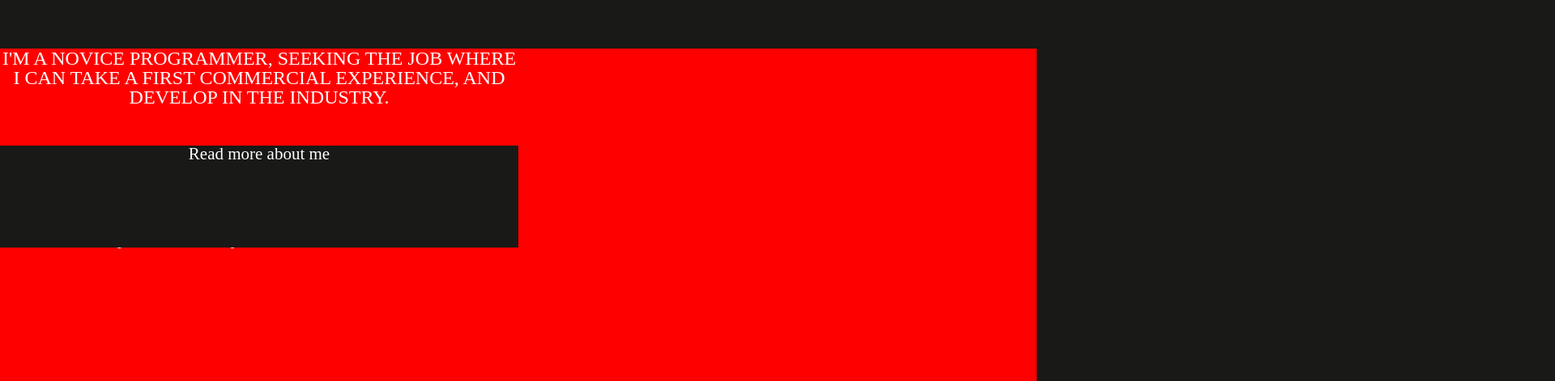
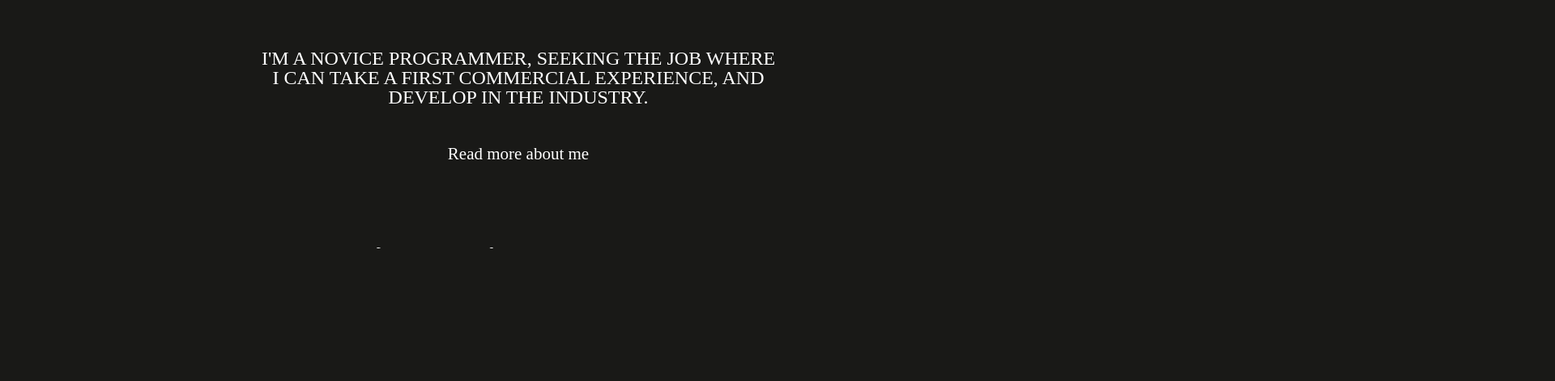
Before and after one commit to martiusx/portfolio-react, a React (Create React App) app: page / in a window 1280 px wide. Shown: the part 2326-2797 px from the top of the page at 81% size, 1920 px wide, since content can reach past the window. Built offline with nearby package versions, Linux system fonts and the light colour scheme.

Commit message:
added collections section styles

```diff
--- a/src/pages/home/homeContent/scss/_homeContent.scss
+++ b/src/pages/home/homeContent/scss/_homeContent.scss
@@ -1,5 +1,9 @@
 @import '../homeContentElements/scss/aboutMe';
+@import '../homeContentElements/scss/myCollection';
 
 main {
-background-color: red;
+    display: flex;
+    flex-direction: column;
+    justify-content: center;
+    align-items: center;
 }
```
